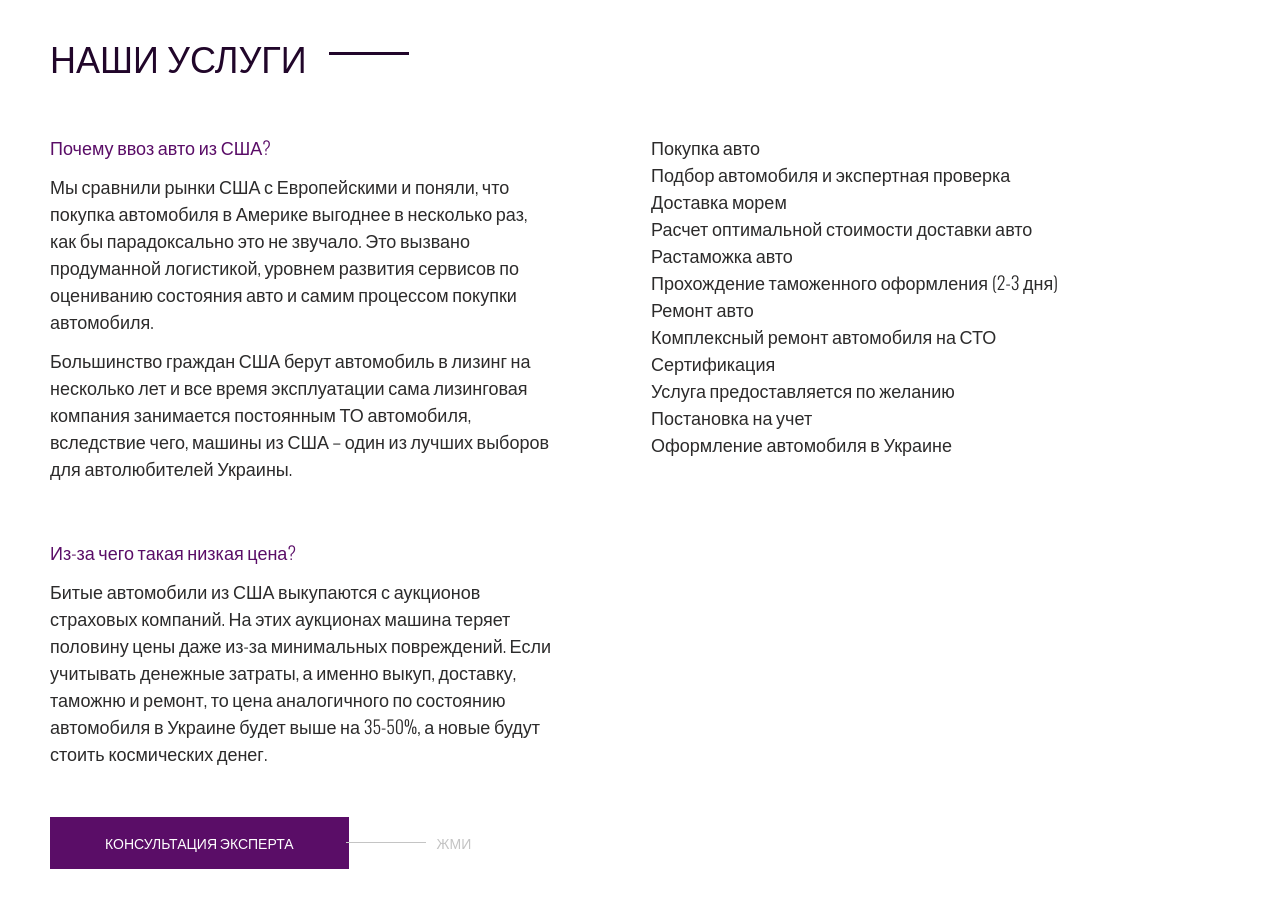
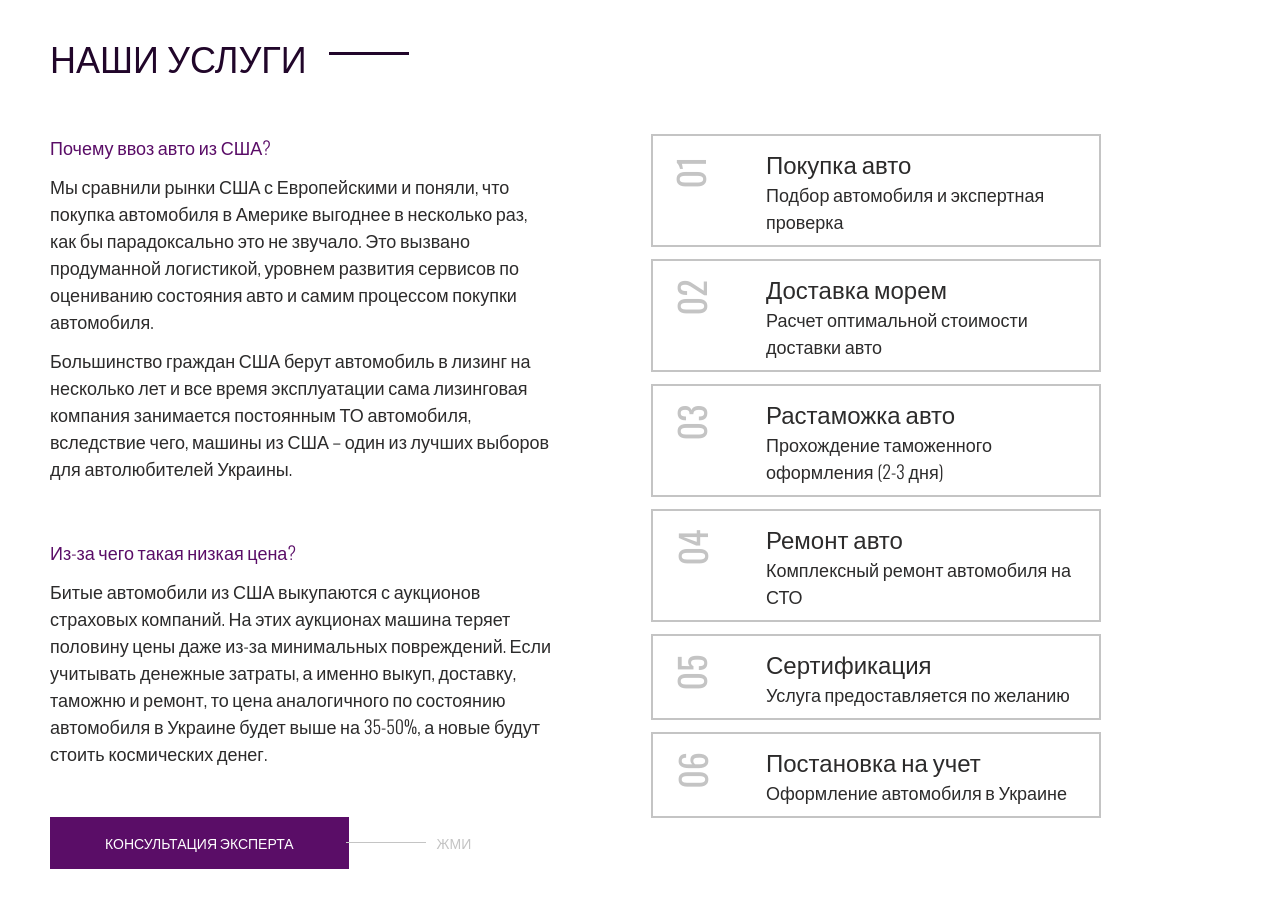
Before and after one commit to alienat3d/usa-autos, a plain HTML site: page index.html in a window 1280 px wide. Shown: the part 1020-1927 px from the top of the page. Drawn offline with nearby package versions, Linux system fonts and the light colour scheme.

Commit message:
12.04 commit

```diff
--- a/css/style.css
+++ b/css/style.css
@@ -162,17 +162,20 @@ a {
 .services__content-text {
   margin-bottom: 12px;
 }
-.button--decor{
+
+.button--decor {
   margin-top: -7px;
   color: #fff;
   position: relative;
 }
+
 .button--decor::after {
   content: 'ЖМИ';
   color: #C4C4C4;
   position: absolute;
   margin-left: 143px;
 }
+
 .button--decor::before {
   content: '';
   position: absolute;
@@ -183,3 +186,51 @@ a {
   right: -78px;
   top: 24px;
 }
+
+.services__list {
+  /* делаем отсчёт с 0, а не с 1
+  *до конца .services__item::before */
+  list-style: none;
+  counter-reset: my-counter;
+}
+
+.services__item {
+  counter-increment: my-counter;
+  border: 2px solid #C4C4C4;
+  margin-bottom: 12px;
+  width: 450px;
+  padding: 10px 14px 10px 113px;
+  position: relative;
+  /* transition работает только с циферными параметрами, т.е. display: none уже не сработал бы */
+  transition: all .5s;
+}
+
+.services__item::before {
+  content: '0'counter(my-counter);
+  position: absolute;
+  left: 20px;
+  font-size: 36px;
+  line-height: 53px;
+  font-weight: 400;
+  color: #C4C4C4;
+  transform: rotate(270deg);
+  /* в ::before тоже пишем transition, иначе слишком медленно меняется */
+  transition: all .5s;
+}
+
+.services__item:hover {
+  border: 2px solid #5A0D67;
+  width: 500px;
+}
+
+.services__item:hover .services__item-title {
+  color: #5A0D67;
+}
+.services__item:hover::before {
+  color: #5A0D67;
+}
+.services__item-title {
+  font-size: 24px;
+  line-height: 35px;
+  font-weight: 300;
+}
```
